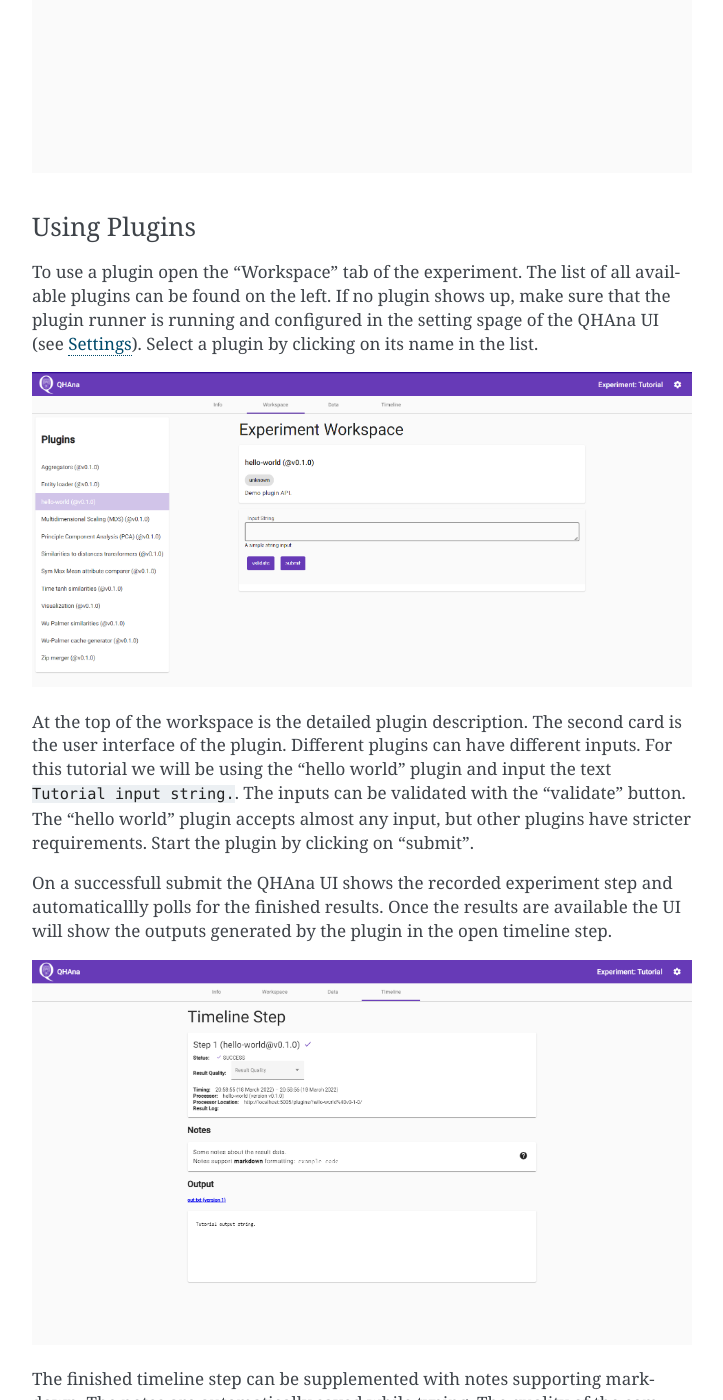
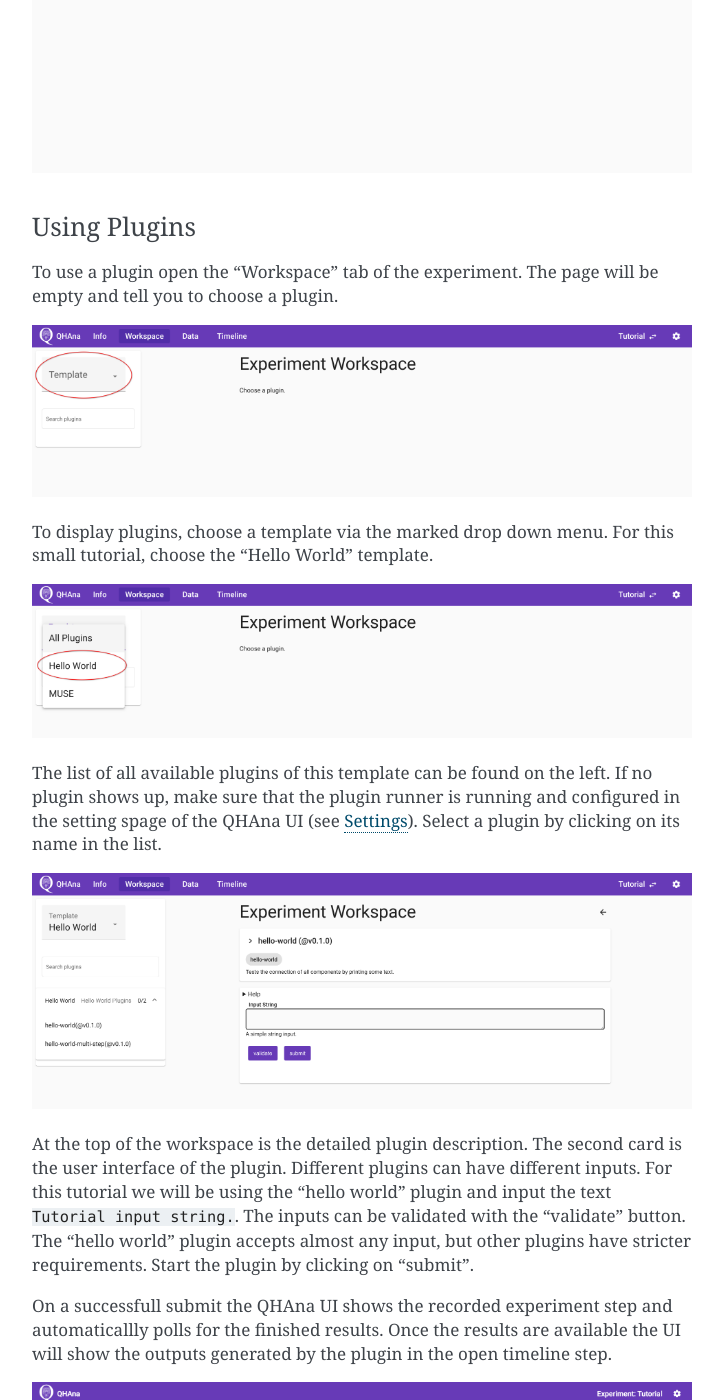
Before and after one commit to leonleoff/qhana-docker, a Sphinx documentation site: the page built from docs/quickstart.md, in a window 1280 px wide and 1400 px high, scrolled down 2017 px. Shown: the whole window, without its empty margins (388-1111 px from the left). Built offline with Sphinx 7.4.7, drawn with Linux system fonts in a browser that asks for light colours.

Commit message:
update hello world plugin tutorial

```diff
--- a/docs/quickstart.md
+++ b/docs/quickstart.md
@@ -41,7 +41,16 @@
 ### Using Plugins
 
 To use a plugin open the "Workspace" tab of the experiment.
-The list of all available plugins can be found on the left.
+The page will be empty and tell you to choose a plugin.
+
+![The empty experiment workspace.](images/qhana-experiment-workspace-page-empty.png)
+
+To display plugins, choose a template via the marked drop down menu.
+For this small tutorial, choose the "Hello World" template.
+
+![The empty experiment workspace.](images/qhana-experiment-workspace-page-choosing-template.png)
+
+The list of all available plugins of this template can be found on the left.
 If no plugin shows up, make sure that the plugin runner is running and configured in the setting spage of the QHAna UI (see [Settings](#settings)).
 Select a plugin by clicking on its name in the list.
 
```
Also changed, not shown: docs/images/qhana-experiment-workspace-page-choosing-template.png (added), docs/images/qhana-experiment-workspace-page-empty.png (added), docs/images/qhana-experiment-workspace-page-with-plugin.png.
